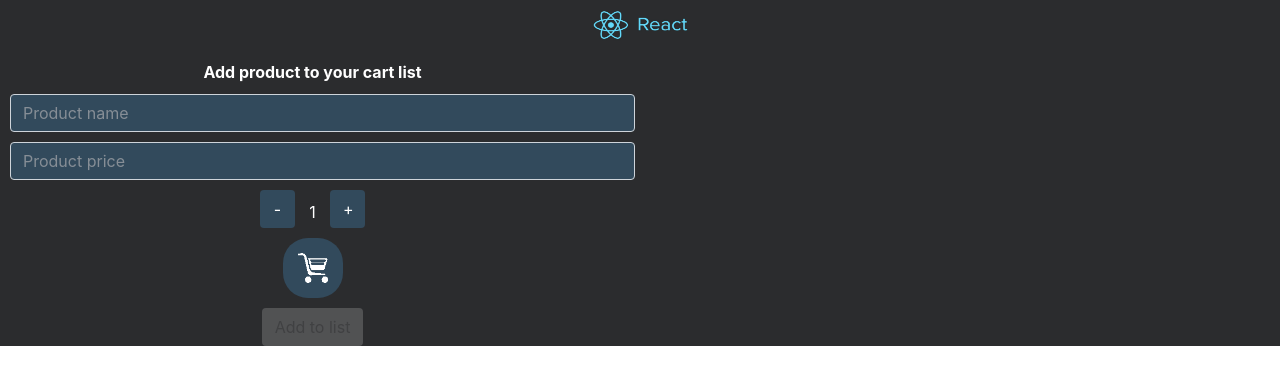
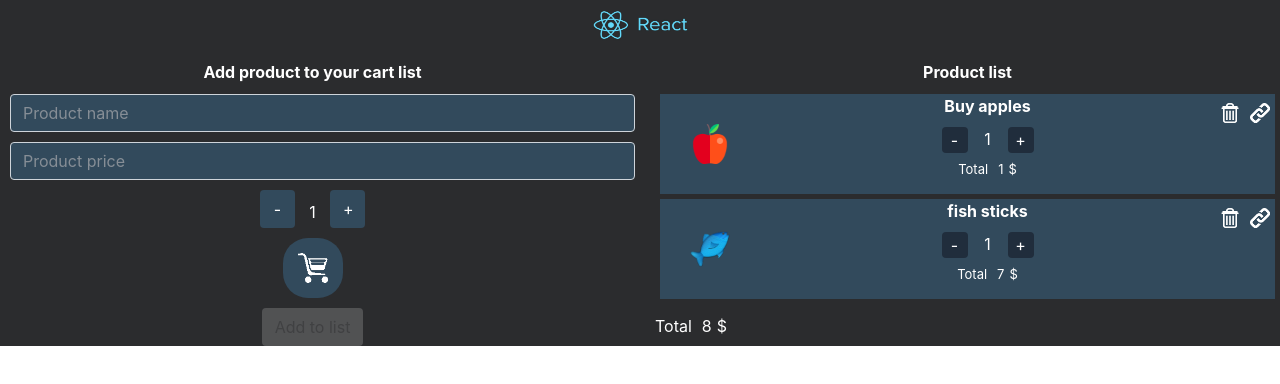
Before and after one commit to madysh/shop-cart, a React (Create React App) app: page / in a window 1280 px wide. Shown: the top 384 px of the page. Built offline with nearby package versions, Linux system fonts and the light colour scheme.

Commit message:
Updated js-code to manipulate between containers; Implemented logic for ProductsListContainer

```diff
--- a/src/containers/App.js
+++ b/src/containers/App.js
@@ -1,19 +1,58 @@
 import React from 'react'
 import NewProductContainer from './NewProductContainer'
 import ProductsListContainer from './ProductsListContainer'
+import productModel from '../models/productModel'
 
 import '../css/App.css';
 
-const App = () => (
+class App extends React.Component{
+  constructor(){
+    super();
+    this.state = {
+      products: [
+        new productModel({name: 'Buy apples', imageName: 'apple', price: '1'}),
+        new productModel({name: 'fish sticks', imageName: 'fish', price: '7'})
+      ]
+    };
+  }
+
+  addNewProduct(product){
+    var products = this.state.products;
+    products.push(product);
+    this.setState({products: products});
+  }
+
+  updateProduct(product, index){
+    var products = this.state.products;
+    products[index] = product;
+    this.setState({products: products});
+  }
+
+  deleteProduct(index){
+    var products = this.state.products;
+    products.splice(index, 1);
+    this.setState({products: products});
+  }
+
+  render(){
+    return(
       <div>
         <div className="header">
           <img src={require('../images/logo.jpg')} className="logo" alt="logo" />
         </div>
         <div className="products row">
-      <NewProductContainer />
-      <ProductsListContainer />
+          <NewProductContainer
+            addNewProduct = {this.addNewProduct.bind(this)}
+          />
+          <ProductsListContainer
+            products={this.state.products}
+            updateProduct={this.updateProduct.bind(this)}
+            deleteProduct={this.deleteProduct.bind(this)}
+          />
         </div>
       </div>
-)
+    );
+  };
+}
 
 export default App
--- a/src/containers/NewProductContainer.js
+++ b/src/containers/NewProductContainer.js
@@ -1,14 +1,17 @@
 import React from 'react';
 import productModel from '../models/productModel'
+import '../css/NewProductContainer.css';
+
+const initialState = {
+  productModel: new productModel(),
+  submitButtonIsActive: false,
+  showImagesList: false
+};
 
 class NewProductContainer extends React.Component{
-  constructor(){
-    super();
-    this.state = {
-      productModel: new productModel(),
-      submitButtonIsActive: false,
-      showImagesList: false
-    };
+  constructor(props){
+    super(props);
+    this.state = initialState;
   }
 
   componentDidMount(){
@@ -25,7 +28,7 @@ class NewProductContainer extends React.Component{
     e.preventDefault();
     var target = e.target;
     var value = this.state.productModel.count;
-    var wasPressedMinusButton = target.classList.contains("new-product-countButton-minus");
+    var wasPressedMinusButton = target.classList.contains("new-product-countBtn-minus");
 
     if (wasPressedMinusButton) {
       if (value < 2){
@@ -40,13 +43,26 @@ class NewProductContainer extends React.Component{
     document.getElementById("new-product-count").innerHTML = value;
   }
 
+  resetForm(){
+    // TODO: it doesn't work
+    this.setState(initialState);
+    document.getElementById('new-product-form').reset();
+    document.getElementById('new-product-count').innerHTML = 1;
+    document.getElementById('new-product-image').src = initialState.productModel.imageSrc();
+  }
+
+  onClickSubmitButton(e){
+    e.preventDefault();
+    this.props.addNewProduct(this.state.productModel);
+    this.resetForm();
+  }
+
   onClickNewProductImage(e){
     this.setState({showImagesList:!this.state.showImagesList});
   }
 
   onClickImagesListItem(e){
     var imageName = e.target.getAttribute('data-name');
-    console.log(e.target);
     this.state.productModel.setValue('imageName', imageName);
     this.setState({showImagesList:!this.state.showImagesList});
   }
@@ -56,9 +72,9 @@ class NewProductContainer extends React.Component{
     var productModel = this.state.productModel;
 
     return (
-      <div className="new-product col-6">
+      <div id="new-product-container" className="col-6">
         <div className='container-title'>Add product to your cart list</div>
-        <form className="new-product-form">
+        <form id="new-product-form">
           <input
             type="text"
             id="new-product-name"
@@ -79,16 +95,14 @@ class NewProductContainer extends React.Component{
 
           <div className="new-product-count-container">
             <button
-              className="btn new-product-countButton new-product-countButton-minus"
+              className="btn new-product-countBtn new-product-countBtn-minus"
               onClick={this.onClickCountButton.bind(this)}
             >
               -
             </button>
-            <div
-              id="new-product-count"
-            />
+            <div id="new-product-count" />
             <button
-              className="btn new-product-countButton new-product-countButton-plus"
+              className="btn new-product-countBtn new-product-countBtn-plus"
               onClick={this.onClickCountButton.bind(this)}
             >
               +
@@ -97,7 +111,7 @@ class NewProductContainer extends React.Component{
           <div className="new-product-image-container">
             <img
               src={productModel.imageSrc()}
-              className="new-product-image"
+              id="new-product-image"
               onClick={this.onClickNewProductImage.bind(this)}
               alt="New Product"
               draggable="false"
@@ -127,6 +141,7 @@ class NewProductContainer extends React.Component{
             id="new-product-submit-button"
             className={"btn " + (this.state.submitButtonIsActive ? '' : 'disabled')}
             disabled={!this.state.submitButtonIsActive}
+            onClick={this.onClickSubmitButton.bind(this)}
           >
             Add to list
           </button>
--- a/src/containers/ProductsListContainer.js
+++ b/src/containers/ProductsListContainer.js
@@ -1,8 +1,118 @@
 import React from 'react';
+import '../css/ProductsListContainer.css';
 
-const ProductsListContainer = () => (
-  <div className="products-list col-6">
-  </div>
-)
+class ProductsListContainer extends React.Component{
+  constructor(props){
+    super(props);
+    this.state = {
+      products: this.props.products
+    }
+  }
+
+  onClickCountButton(product, productIndex, e){
+    e.preventDefault();
+    var target = e.target;
+    var value = product.count;
+    var wasPressedMinusButton = target.classList.contains("product-countBtn-minus");
+
+    // TODO: DRY
+    if (wasPressedMinusButton) {
+      if (value < 2){
+        return;
+      }
+      value--;
+    } else {
+      value++;
+    }
+
+    product.setValue('count', value);
+    this.props.updateProduct(product, productIndex);
+  }
+
+  onClickDeleteProduct(productIndex, e){
+    console.log()
+    this.props.deleteProduct(productIndex);
+  }
+
+  totalAmount(){
+    var totalAmount = this.state.products.reduce((s, p) => s + p.amount(), 0)
+
+    return totalAmount;
+  }
+
+  render(){
+    return (
+      <div id="products-list" className="col-6">
+        <div className='container-title'>Product list</div>
+        <div id="products-container">
+          {this.state.products.map((product,index) =>
+            <div className="products-item" key={index}>
+              <div className="products-item-image">
+                <img
+                  src={product.imageSrc()}
+                  draggable="false"
+                  alt={product.name}
+                />
+              </div>
+
+              <div className="products-item-details">
+                <div className="products-item-name">{product.name}</div>
+                <div className="products-item-count-container">
+                  <button
+                    className="btn product-countBtn product-countBtn-minus"
+                    onClick={this.onClickCountButton.bind(this, product, index)}
+                  >
+                    -
+                  </button>
+                  <div className="product-count">{product.count}</div>
+                  <button
+                    className="btn product-countBtn product-countBtn-plus"
+                    onClick={this.onClickCountButton.bind(this, product, index)}
+                  >
+                    +
+                  </button>
+
+                </div>
+                <div className="products-item-amount-container">
+                  Total
+                  <span className="products-item-amount">
+                    {product.amount()}
+                  </span>
+                  $
+                </div>
+              </div>
+
+              <div className="product-item-controllButtons">
+                <div className="product-item-controllBtn-container">
+                  <img
+                    className="product-item-delete"
+                    src={require("../images/icon-delete.png")}
+                    draggable="false"
+                    alt="Delete product"
+                    onClick={this.onClickDeleteProduct.bind(this, index)}
+                  />
+                </div>
+                <div className="product-item-controllBtn-container">
+                  <img
+                    className="product-item-details"
+                    src={require("../images/icon-details.png")}
+                    draggable="false"
+                    alt="Show details"
+                  />
+                </div>
+              </div>
+            </div>
+          )}
+        </div>
+
+        <div id='total-amount-container'>
+          Total
+          <span id='total-amount'>{this.totalAmount()}</span>
+          $
+        </div>
+      </div>
+    )
+  }
+}
 
 export default ProductsListContainer
--- a/src/css/App.css
+++ b/src/css/App.css
@@ -17,97 +17,11 @@
   color: white;
 }
 
-.products .new-product {
+#new-product-container, #products-list {
   text-align: center;
 }
-
-.products .new-product input {
-  background: #324a5c;
-  color: white;
-  margin: 10px;
-}
-
 
 .products .container-title {
   font-weight: bold;
   margin: 10px;
 }
-
-.new-product-form button {
-  cursor: pointer;
-}
-
-.new-product-form #new-product-submit-button.disabled {
-  cursor: not-allowed;
-}
-
-.new-product-count-container #new-product-count, .new-product-count-container .btn {
-  width: 35px;
-  float: left;
-  text-align: center;
-}
-
-.new-product-count-container #new-product-count {
-  margin-top: 10px;
-}
-
-.new-product-count-container .btn {
-  background: #324a5c;
-  color: white;
-}
-
-.new-product-count-container {
-  margin: 0 auto;
-  display: table;
-}
-
-.new-product-image-container {
-  text-align: center;
-  border-radius: 25px;
-  background: #324a5c;
-  width: 60px;
-  height: 60px;
-  padding: 15px;
-  margin: 10px auto;
-}
-
-.new-product-image-container img {
-  display: block;
-  width: 30px;
-  height: 30px;
-  cursor: pointer;
-}
-
-#new-product-images-list {
-  width: 320px;
-  height: 100px;
-  background: #2c3e50;
-  position: absolute;;
-  z-index: 1;
-  padding: 10px;
-  margin-top: 20px;
-  margin-left: -150px;
-}
-
-#new-product-images-list.hidden {
-  display: none;
-}
-
-#new-product-images-list .new-product-image-item-container{
-  text-align: center;
-  border-radius: 25px;
-  background: #324a5c;
-  width: 60px;
-  height: 60px;
-  padding: 15px;
-  margin: 7px;
-  float: left;
-}
-#new-product-images-list .new-product-image-item-container:hover{
-  background: #202d3a;
-  cursor: pointer;
-}
-
-#new-product-images-list .new-product-image-item-container img{
-  width: 30px;
-}
--- /dev/null
+++ b/src/css/NewProductContainer.css
@@ -0,0 +1,85 @@
+#new-product-container input {
+  background: #324a5c;
+  color: white;
+  margin: 10px;
+}
+
+#new-product-form button {
+  cursor: pointer;
+}
+
+#new-product-form #new-product-submit-button.disabled {
+  cursor: not-allowed;
+}
+
+.new-product-count-container #new-product-count, .new-product-count-container .btn {
+  width: 35px;
+  float: left;
+  text-align: center;
+}
+
+.new-product-count-container #new-product-count {
+  margin-top: 10px;
+}
+
+.new-product-count-container .btn {
+  background: #324a5c;
+  color: white;
+}
+
+.new-product-count-container {
+  margin: 0 auto;
+  display: table;
+}
+
+.new-product-image-container {
+  text-align: center;
+  border-radius: 25px;
+  background: #324a5c;
+  width: 60px;
+  height: 60px;
+  padding: 15px;
+  margin: 10px auto;
+}
+
+.new-product-image-container img {
+  display: block;
+  width: 30px;
+  height: 30px;
+  cursor: pointer;
+}
+
+#new-product-images-list {
+  width: 320px;
+  height: 100px;
+  background: #2c3e50;
+  position: absolute;;
+  z-index: 1;
+  padding: 10px;
+  margin-top: 20px;
+  margin-left: -150px;
+}
+
+#new-product-images-list.hidden {
+  display: none;
+}
+
+#new-product-images-list .new-product-image-item-container {
+  text-align: center;
+  border-radius: 25px;
+  background: #324a5c;
+  width: 60px;
+  height: 60px;
+  padding: 15px;
+  margin: 7px;
+  float: left;
+}
+
+#new-product-images-list .new-product-image-item-container:hover {
+  background: #202d3a;
+  cursor: pointer;
+}
+
+#new-product-images-list .new-product-image-item-container img {
+  width: 30px;
+}
--- /dev/null
+++ b/src/css/ProductsListContainer.css
@@ -0,0 +1,87 @@
+#total-amount-container {
+  text-align: left;
+  padding-top: 10px;
+  font-size: medium;
+}
+
+#total-amount {
+  margin: 0 5px 0 10px;
+}
+
+.products-item {
+  background: #324a5c;
+  height: 100px;
+  margin: 5px;
+}
+
+.products-item .products-item-image {
+  float: left;
+  padding: 30px;
+}
+
+.products-item .products-item-image img {
+  width: 40px;
+  height: 40px;
+}
+
+.products-item-details {
+  width: calc(100% - 160px);
+  height: 100px;
+  display: inline-block;
+}
+
+.products-item-details .products-item-name {
+  font-weight: bold;
+  height: 25px;
+  overflow:hidden;
+  white-space:nowrap;
+  text-overflow: ellipsis;
+}
+
+.products-item-count-container {
+  padding: 7px 0;
+}
+
+.products-item-count-container .product-countBtn, .products-item-count-container .product-count {
+  display: inline-block;
+  width: 26px;
+  height: 26px;
+  text-align: center;
+  vertical-align: middle;
+}
+
+.products-item-count-container .product-countBtn {
+  line-height: 10px;
+  padding: 0;
+  cursor: pointer;
+  background: #202d3c;
+  color: white;
+}
+
+.products-item-count-container .product-count {
+  width: 40px;
+}
+
+.products-item-amount-container {
+  font-size: small;
+}
+
+.products-item-amount-container .products-item-amount {
+  display: inline-block;
+  padding: 0 5px 0 10px;
+}
+
+.product-item-controllButtons {
+  width: 60px;
+  display: inline-block;
+  float: right;
+}
+
+.product-item-controllButtons .product-item-controllBtn-container {
+  display: inline-block;
+  padding: 5px;
+}
+
+.product-item-controllButtons .product-item-controllBtn-container img{
+  cursor: pointer;
+}
--- a/src/models/productModel.js
+++ b/src/models/productModel.js
@@ -1,9 +1,9 @@
 class productModel{
-  constructor(){
-    this.name = ''
-    this.price = 0;
-    this.count = 1;
-    this.imageName = 'default';
+  constructor(args={}){
+    this.name = args['name'] || ''
+    this.price = args['price'] || 0;
+    this.count = args['count'] || 1;
+    this.imageName = args['imageName'] || 'default';
   }
 
   setValue(attr, value){
@@ -21,6 +21,10 @@ class productModel{
   imageSrc(name){
     return require('../images/product-image-'+(name || this.imageName)+'.png');
   }
+
+  amount(){
+    return this.count * this.price;
+  }
 }
 
 export default productModel
```
Also changed, not shown: src/images/icon-delete.png (added), src/images/icon-details.png (added). Lines whose indentation alone changed are shown as unchanged.
